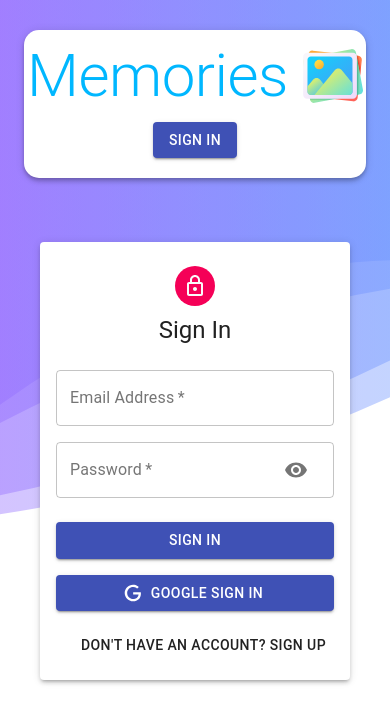
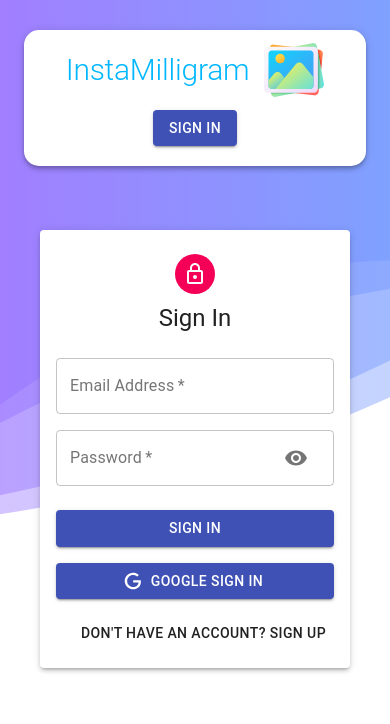
Before and after one commit to yogeshdatir/mern-social-media-app, a React (Create React App) app in the folder client/: page /auth in a window 390 px wide. Shown: the top 724 px of the page. Built offline with nearby package versions, Linux system fonts and the light colour scheme.

Commit message:
Name changed

```diff
--- a/client/src/api/index.ts
+++ b/client/src/api/index.ts
@@ -1,8 +1,8 @@
 import axios from "axios";
 
 const API = axios.create({
-  // baseURL: "https://memories-node-react.herokuapp.com",
-  baseURL: "http://localhost:5000",
+  baseURL: "https://memories-node-react.herokuapp.com",
+  // baseURL: "http://localhost:5000",
 });
 
 API.interceptors.request.use((req: any) => {
--- a/client/src/components/Navbar/Navbar.tsx
+++ b/client/src/components/Navbar/Navbar.tsx
@@ -52,7 +52,7 @@
           variant="h2"
           align="center"
         >
-          Memories
+          InstaMilligram
         </Typography>
         <img
           className={classes.image}
--- a/client/src/components/Navbar/styles.tsx
+++ b/client/src/components/Navbar/styles.tsx
@@ -17,6 +17,9 @@
   heading: {
     color: "rgba(0,183,255, 1)",
     textDecoration: "none",
+    [theme.breakpoints.down("sm")]: {
+      fontSize: "30px",
+    },
   },
   image: {
     marginLeft: "15px",
```
